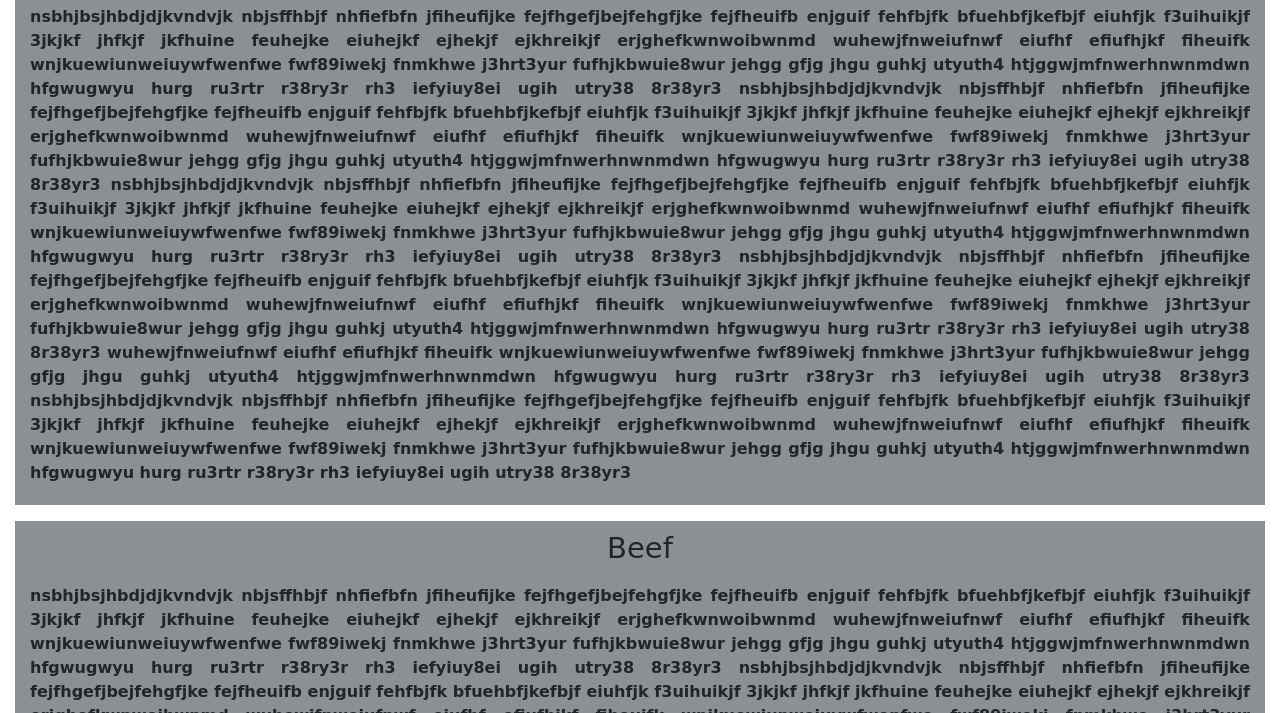
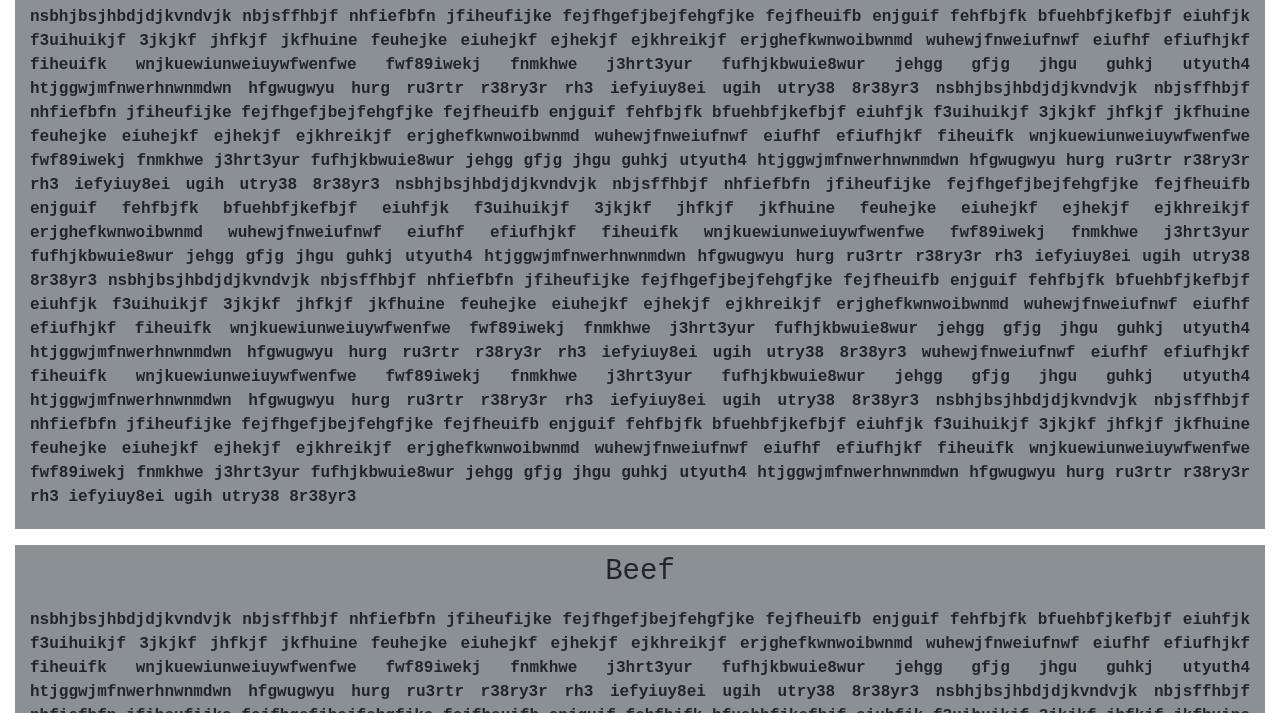
Before and after one commit to Neenapnwr/Module-3-Coding-Assignment, a plain HTML site: page index.html in a window 1280 px wide. Shown: the part 259-972 px from the top of the page. Drawn offline with nearby package versions, Linux system fonts and the light colour scheme.

Commit message:
update css
"font weight"

```diff
--- a/style.css
+++ b/style.css
@@ -1,5 +1,5 @@
 body{
-	 font-family: cursive !important;
+	 font-family: monospace !important;
 }
 .our-menu {
     padding: 30px;
```
